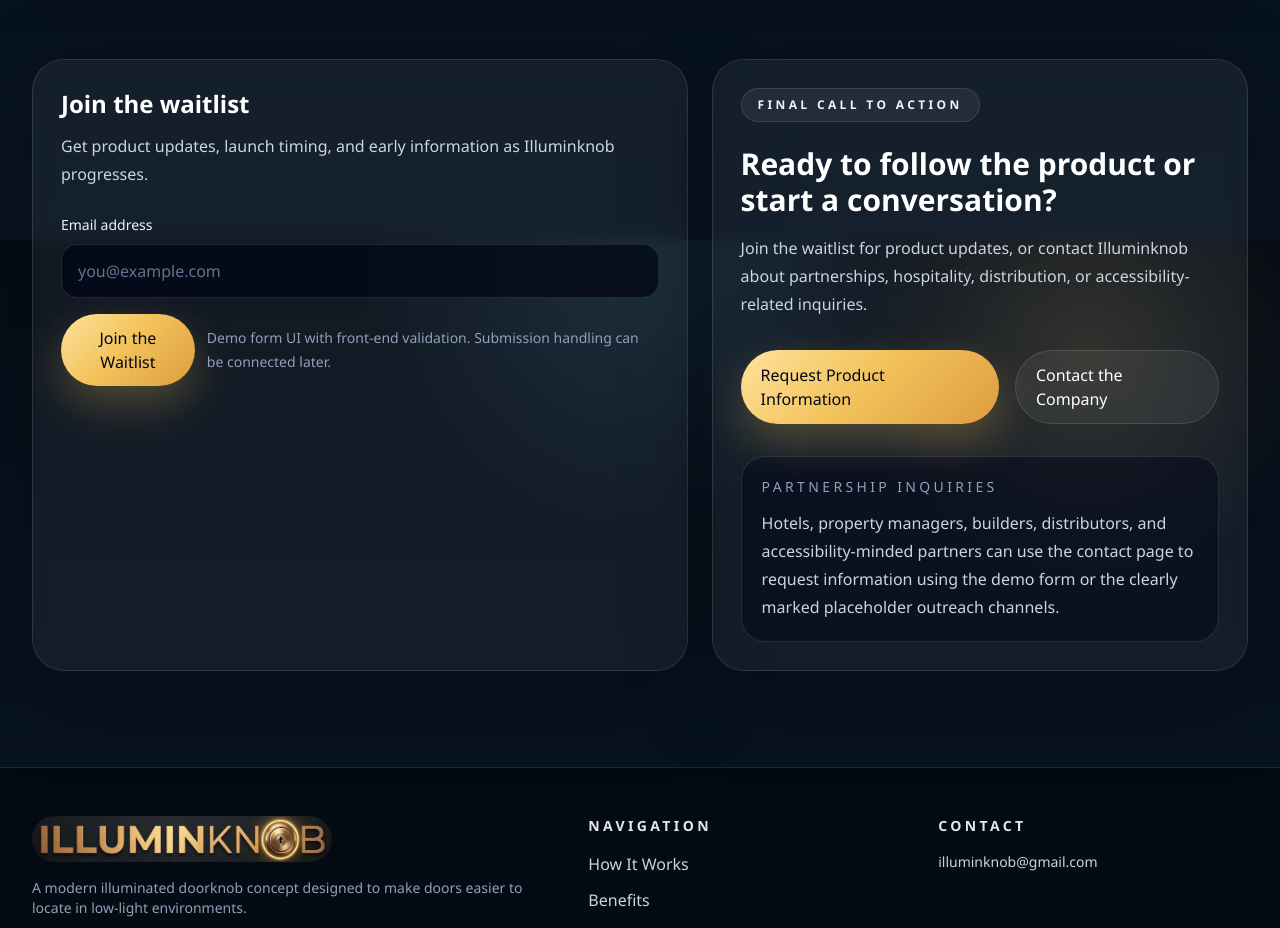
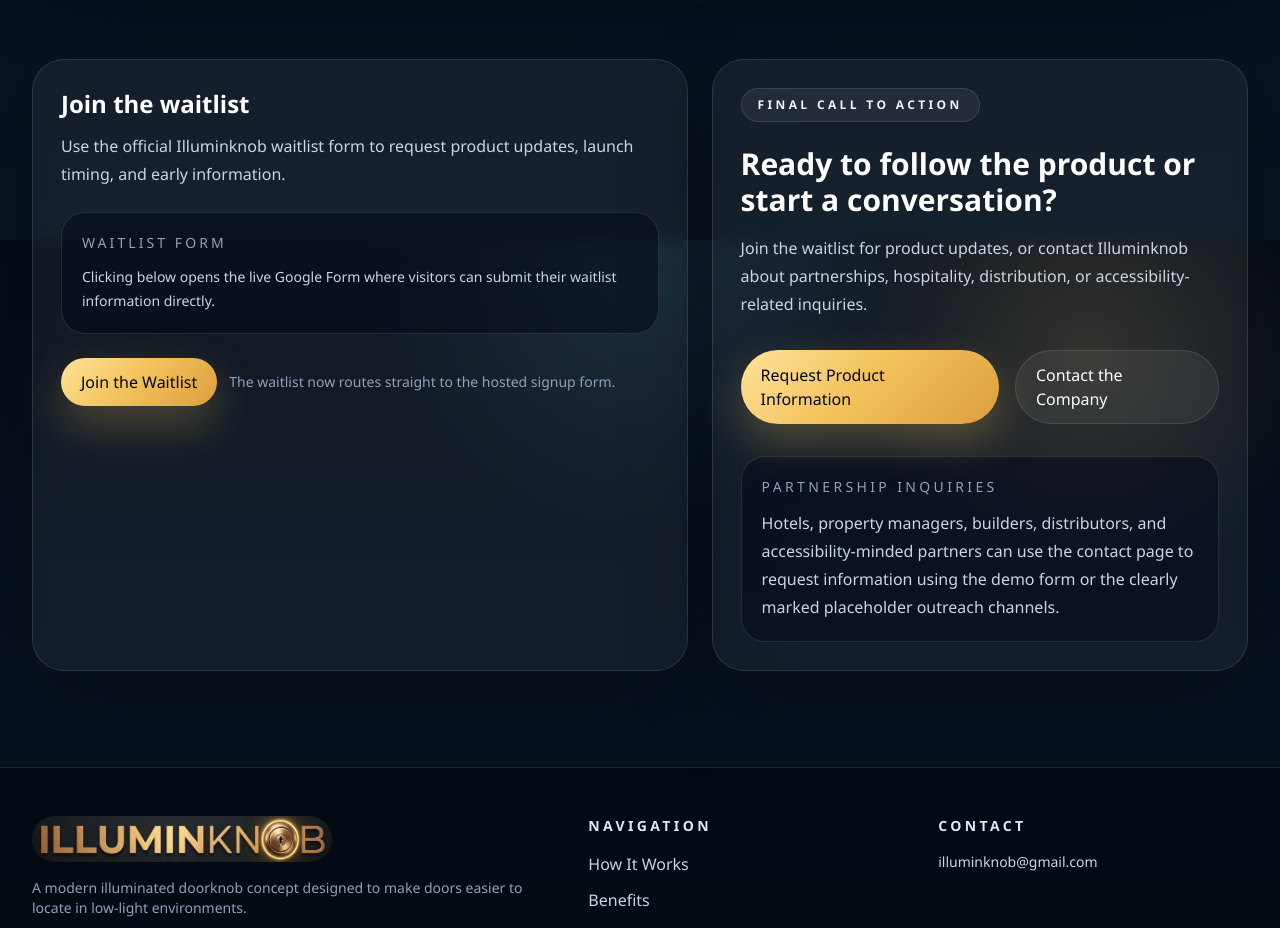
Before and after one commit to bunfinanalysis/illuminknob-site, a Next.js app in the folder illuminknob-site/: page / in a window 1280 px wide. Shown: the part 6960-7888 px from the top of the page. Built offline with nearby package versions, Linux system fonts and the light colour scheme.

Commit message:
Update waitlist links

```diff
--- a/illuminknob-site/app/about/page.tsx
+++ b/illuminknob-site/app/about/page.tsx
@@ -139,7 +139,7 @@
               </p>
             </div>
             <div className="flex flex-col gap-4 sm:flex-row">
-              <ButtonLink href="/#waitlist">Join the Waitlist</ButtonLink>
+              <ButtonLink href={siteConfig.waitlistUrl}>Join the Waitlist</ButtonLink>
               <ButtonLink href="/contact" variant="secondary">
                 Contact Us
               </ButtonLink>
--- a/illuminknob-site/app/page.tsx
+++ b/illuminknob-site/app/page.tsx
@@ -38,7 +38,7 @@
                 {siteConfig.heroDescription}
               </p>
               <div className="mt-8 flex flex-col gap-4 sm:flex-row">
-                <ButtonLink href="/#waitlist">
+                <ButtonLink href={siteConfig.waitlistUrl}>
                   Join the Waitlist
                   <ArrowRight className="h-4 w-4" />
                 </ButtonLink>
--- a/illuminknob-site/components/site/site-header.tsx
+++ b/illuminknob-site/components/site/site-header.tsx
@@ -7,7 +7,7 @@
 
 import { BrandLogo } from "@/components/site/brand-logo";
 import { ButtonLink } from "@/components/site/button-link";
-import { primaryNavItems } from "@/lib/site-content";
+import { primaryNavItems, siteConfig } from "@/lib/site-content";
 import { cx } from "@/lib/utils";
 
 export function SiteHeader() {
@@ -60,7 +60,7 @@
           </div>
 
           <div className="hidden md:block">
-            <ButtonLink href="/#waitlist">Join the Waitlist</ButtonLink>
+            <ButtonLink href={siteConfig.waitlistUrl}>Join the Waitlist</ButtonLink>
           </div>
 
           <button
@@ -90,7 +90,7 @@
                   {item.label}
                 </Link>
               ))}
-              <ButtonLink href="/#waitlist" className="mt-3 justify-center">
+              <ButtonLink href={siteConfig.waitlistUrl} className="mt-3 justify-center">
                 Join the Waitlist
               </ButtonLink>
             </div>
--- a/illuminknob-site/components/site/waitlist-form.tsx
+++ b/illuminknob-site/components/site/waitlist-form.tsx
@@ -1,9 +1,5 @@
-"use client";
-
-import { useState } from "react";
-
-import { buttonVariants } from "@/lib/utils";
-import { validateWaitlistEmail } from "@/lib/validation";
+import { ButtonLink } from "@/components/site/button-link";
+import { siteConfig } from "@/lib/site-content";
 
 type WaitlistFormProps = {
   id?: string;
@@ -14,30 +10,8 @@
 export function WaitlistForm({
   id = "waitlist",
   title = "Join the waitlist",
-  description = "Get product updates, launch timing, and early information as Illuminknob progresses.",
+  description = "Use the official Illuminknob waitlist form to request product updates, launch timing, and early information.",
 }: WaitlistFormProps) {
-  const [email, setEmail] = useState("");
-  const [error, setError] = useState("");
-  const [status, setStatus] = useState("");
-
-  function handleSubmit(event: React.FormEvent<HTMLFormElement>) {
-    event.preventDefault();
-
-    const nextError = validateWaitlistEmail(email);
-
-    if (nextError) {
-      setError(nextError);
-      setStatus("");
-      return;
-    }
-
-    setError("");
-    setStatus(
-      "Thanks for your interest. This demo validates on the front end only, so connect a mailing list or CRM before launch.",
-    );
-    setEmail("");
-  }
-
   return (
     <div id={id} className="surface-panel p-6 sm:p-7">
       <div className="max-w-xl">
@@ -45,50 +19,19 @@
         <p className="mt-3 text-base leading-7 text-slate-300">{description}</p>
       </div>
 
-      <form className="mt-6 space-y-4" noValidate onSubmit={handleSubmit}>
-        <div>
-          <label htmlFor={`${id}-email`} className="text-sm font-medium text-slate-100">
-            Email address
-          </label>
-          <input
-            id={`${id}-email`}
-            name="email"
-            type="email"
-            autoComplete="email"
-            placeholder="you@example.com"
-            value={email}
-            onChange={(event) => setEmail(event.target.value)}
-            aria-invalid={Boolean(error)}
-            aria-describedby={`${id}-note ${error ? `${id}-error` : `${id}-status`}`}
-            className="input-shell"
-          />
-          {error ? (
-            <p id={`${id}-error`} className="mt-2 text-sm text-rose-300">
-              {error}
-            </p>
-          ) : null}
-        </div>
+      <div className="mt-6 rounded-[1.5rem] border border-white/10 bg-slate-950/50 p-5">
+        <p className="text-sm uppercase tracking-[0.22em] text-slate-400">Waitlist form</p>
+        <p className="mt-3 text-sm leading-6 text-slate-300">
+          Clicking below opens the live Google Form where visitors can submit their waitlist information directly.
+        </p>
+      </div>
 
-        <div className="flex flex-col gap-3 sm:flex-row sm:items-center">
-          <button type="submit" className={buttonVariants("primary")}>
-            Join the Waitlist
-          </button>
-          <p id={`${id}-note`} className="text-sm leading-6 text-slate-400">
-            Demo form UI with front-end validation. Submission handling can be connected later.
-          </p>
-        </div>
-
-        <div aria-live="polite">
-          {status ? (
-            <p
-              id={`${id}-status`}
-              className="rounded-2xl border border-emerald-400/20 bg-emerald-400/10 px-4 py-3 text-sm text-emerald-100"
-            >
-              {status}
-            </p>
-          ) : null}
-        </div>
-      </form>
+      <div className="mt-6 flex flex-col gap-3 sm:flex-row sm:items-center">
+        <ButtonLink href={siteConfig.waitlistUrl}>Join the Waitlist</ButtonLink>
+        <p className="text-sm leading-6 text-slate-400">
+          The waitlist now routes straight to the hosted signup form.
+        </p>
+      </div>
     </div>
   );
 }
--- a/illuminknob-site/lib/site-content.ts
+++ b/illuminknob-site/lib/site-content.ts
@@ -2,6 +2,8 @@
 
 export const siteConfig = {
   name: "Illuminknob",
+  waitlistUrl:
+    "https://docs.google.com/forms/d/e/1FAIpQLSeNNJqI6UXUfJU_4qUftacGQY5gYudjhgtV37H_UTsEEDuAYg/viewform?usp=publish-editor",
   shortDescription:
     "A modern illuminated doorknob concept designed to make doors easier to locate in low-light environments.",
   heroHeadline: "A clearer way to find the door at night.",
```
